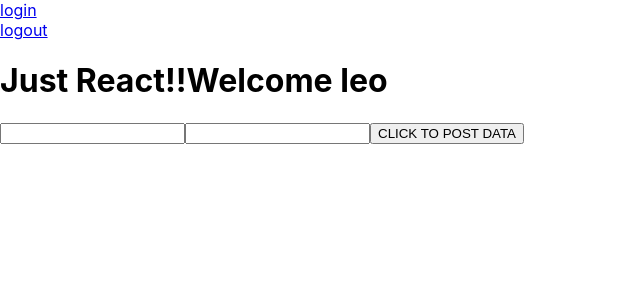
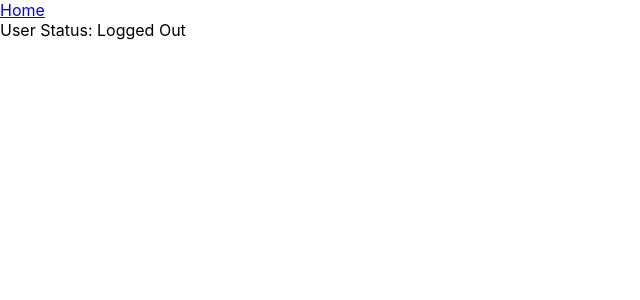
Before and after one commit to leost3/MoviesMania, a React (Create React App) app: page /app/leo in a window 1280 px wide. Shown: the top 300 px of the page, without its empty margins (0-640 px from the left). Built offline with nearby package versions, Linux system fonts and the light colour scheme.

Commit message:
sucessful login auth

```diff
--- a/src/components/App.js
+++ b/src/components/App.js
@@ -1,62 +1,74 @@
 import React from 'react';
-import './App.css';
-import Cars from './Cars';
-import LoginForm from './LoginForm';
-import axios from 'axios';
-import { BrowserRouter as Router, Link, NavLink, Redirect} from 'react-router-dom';
+import Home from './Home';
+import Error from './Error';
+import { BrowserRouter as Router, Switch} from 'react-router-dom';
 import Route from 'react-router-dom/Route';
+import SignupForm from './SignupForm';
+import MoviesList from './MoviesList';
 
 class App extends React.Component {
 
   state = {
-    login: false,
-    cars: [],
+    isLoggedIn: false,
   }
 
 
-  checkLogin = (status) => {
-    if (status) {
-      this.setState({login: status});
-      this.getList();
-    }
+  handleLogin = (e) => {
+    this.setState({isLoggedIn: true});
+    console.log(this.state.isLoggedIn)
   }
 
-  getList = () => {
-    // console.log("list")
-    if (this.state) {
-      let bodyFormData = new FormData();
-      bodyFormData.append("action", "list");
-      const config = {
-        headers: {'Content-Type': 'application/x-www-form-urlencoded'}
-      };
-      axios.post(
-        'http://localhost:8181/shoppingprojectphp/api/cars.php',
-        bodyFormData,
-        config
-      )
-      .then( response => {
-        // console.log(response.data);
-        this.setState({cars: response.data.result});
-      })
-      .catch( error => {
-        console.log(error);
-      });
-    }
-  }
+
 
   render() {
-    console.log(this.props.params.params.appname )
+      console.log(this.props)
     return (
-      <div className = '' >
-       <Link to='/'>logout</Link>
-       <h1> Just React!!Welcome {this.props.params.params.appname }</h1>
-        {/* <h2>Hello, this is {this.props.match.params.appname}</h2>  */}
-        <LoginForm checkLogin={this.checkLogin} />
-          {/* <button onClick = {this.getPhp}> CLICK TO GET DATA </button> */}
-        <Cars carsList={this.state.cars}/>
-      </div>
-    );
-  }
+        <div>
+            <Router>
+                <div>
+                    <Switch>
+                        {/* <Route path='/app/:appname' exact render={({match})=>(this.state.loggedIn ? ( <App params={match} />) : (< Redirect to='/' />))}/> */}
+                        <Route path='/app/:appname' exact render={ props => (
+                            <MoviesList {...props} loggedInStatus={this.state.isLoggedIn}/>
+                        )} />
+                        <Route path='/' exact strict render={ props => (
+                            <Home  {...props} handleLogin={this.handleLogin} loggedInStatus={this.state.isLoggedIn}  />
+                        )} />
+                        <Route path='/signup' component={SignupForm} />
+                        <Route component={Error} />
+                    </Switch>
+                </div>
+            </Router>
+        </div>
+
+    )
+}
+
 }
 
 export default App;
+
+
+
+// getList = () => {
+//   // console.log("list")
+//   if (this.state) {
+//     let bodyFormData = new FormData();
+//     bodyFormData.append("action", "list");
+//     const config = {
+//       headers: {'Content-Type': 'application/x-www-form-urlencoded'}
+//     };
+//     axios.post(
+//       'http://localhost:8181/shoppingprojectphp/api/cars.php',
+//       bodyFormData,
+//       config
+//     )
+//     .then( response => {
+//       // console.log(response.data);
+//       this.setState({cars: response.data.result});
+//     })
+//     .catch( error => {
+//       console.log(error);
+//     });
+//   }
+// }
--- /dev/null
+++ b/src/components/Error.js
@@ -0,0 +1,16 @@
+import React from 'react'
+import {Link} from 'react-router-dom';
+
+
+
+function Error() {
+
+    return (
+        <div>
+<           Link to="/">Home</Link> <br/>
+            <h1>Page does not exist</h1>
+        </div>
+    )
+}
+
+export default Error;
--- a/src/components/Home.js
+++ b/src/components/Home.js
@@ -1,16 +1,15 @@
 import React from 'react'
-import { BrowserRouter as Router, Link, NavLink, Redirect} from 'react-router-dom';
-import Route from 'react-router-dom/Route';
+import {Link} from 'react-router-dom';
+import LoginForm from './LoginForm';
 
-function Home() {
+function Home(props) {
+    return (
+            <div>
+                <LoginForm {...props}/>
+                <Link to="/signup">SignUp</Link>
+                <h1>Landing Page</h1>
+            </div>
 
-    return (
-        <div>
-            <div>
-                    <Link to='/app/leo'>goapp</Link>
-                </div>
-
-        </div>
     )
 }
 
--- a/src/components/LoginForm.js
+++ b/src/components/LoginForm.js
@@ -1,42 +1,56 @@
-import React from 'react'
+import React from 'react';
 import axios from 'axios';
+
+// import { Redirect } from 'react-router-dom';
 
 class LoginForm extends React.Component {
     state = {
-        login: false,
+        username: 'sa',
+        password: 'sa',
     }
 
+    handleUsernameInput = (e) => {
+      this.setState({...this.state, username:e.target.value})
+    }
+    handlePasswordInput = (e) => {
+      this.setState({...this.state, password:e.target.value})
+    }
 
-    postPhp = (e) => {
+    handleSubmit = (e) => {
+      e.preventDefault();
       console.log('form submited');
-        e.preventDefault();
-
     const config = {
       headers: {'Content-Type': 'application/x-www-form-urlencoded'}
     };
     axios.post(
       'http://localhost:8181/shoppingprojectphp/api/user.php',
       {
-            data:"login",
-            username:"sa",
-            password:"sa",
+        action:"login",
+        username:this.state.username,
+        password:this.state.password,
       },
       config
     )
     .then( response => {
-            this.props.checkLogin(response.data.response);
+        // console.log(this.state);
+    console.log(response.data.isLoggedIn);
+    if (response.data.isLoggedIn) {
+      this.props.handleLogin(response.data);
+      this.props.history.push(`app/${this.state.username}`);
+    }
     })
     .catch( error => {
       console.log(error);
     });
     }
+
     render() {
         return (
           <div>
-            <form onSubmit={this.postPhp}>
-                <input className="" type="text"/>
-                <input className="" type="text"/>
-                <button type="submit"> CLICK TO POST DATA </button>
+              <form onSubmit={this.handleSubmit}>
+                  <input className="" value={this.state.username} placeholder="username" type="text" onChange={this.handleUsernameInput}/>
+                  <input className="" value={this.state.password} placeholder="password" type="text" onChange={this.handlePasswordInput}/>
+                  <button type="submit"> Login </button>
               </form>
           </div>
         )
--- /dev/null
+++ b/src/components/MoviesList.js
@@ -0,0 +1,17 @@
+import React from 'react'
+import {Link} from 'react-router-dom';
+
+class MoviesList extends React.Component{
+    render() {
+        // console.log(this.props.loggedInStatus);
+        return (
+            <div>
+                <Link to="/">Home</Link> <br/>
+                User Status:  {this.props.loggedInStatus ? "Logged in" : "Logged Out"}
+            </div>
+        )
+    }
+}
+
+
+export default MoviesList;
--- /dev/null
+++ b/src/components/SignupForm.js
@@ -0,0 +1,38 @@
+import React from 'react'
+import { Link } from 'react-router-dom';
+
+class Signup extends React.Component {
+    state = {
+        username: 'leo@',
+        password: 'sa',
+    }
+
+    handleUsernameInput = (e) => {
+      this.setState({...this.state, username:e.target.value})
+    }
+    handlePasswordInput = (e) => {
+      this.setState({...this.state, password:e.target.value})
+    }
+
+    handleSubmit = (e) => {
+      e.preventDefault();
+      this.props.handleLogin(e);
+      this.props.history.push(`/app/${this.state.username}`);
+    }
+
+    render() {
+        return (
+          <div>
+            <Link to="/">Home</Link>
+              <form onSubmit={this.handleSubmit}>
+                  <input className="" value={this.state.username} placeholder="username" type="text" onChange={this.handleUsernameInput}/>
+                  <input className="" value={this.state.password} placeholder="confirm password" type="text" onChange={this.handlePasswordInput}/>
+                  <input className="" value={this.state.password} placeholder="confirm password" type="text" onChange={this.handlePasswordInput}/>
+                  <button type="submit"> Login </button>
+              </form>
+          </div>
+        )
+    }
+}
+
+export default Signup;
--- a/src/index.js
+++ b/src/index.js
@@ -1,6 +1,6 @@
 import React from 'react';
 import ReactDOM from 'react-dom';
 import './index.css';
-import Index1 from './index1';
+import App from './components/App';
 
-ReactDOM.render(<Index1 />, document.getElementById('root'));
+ReactDOM.render(<App />, document.getElementById('root'));
--- a/src/index1.js
+++ /dev/null
@@ -1,33 +0,0 @@
-import React from 'react';
-import ReactDOM from 'react-dom';
-import './index.css';
-import App from './components/App';
-import Home from './components/Home';
-import { BrowserRouter as Router, Link, NavLink, Redirect} from 'react-router-dom';
-import Route from 'react-router-dom/Route';
-import LoginForm from './components/LoginForm';
-
-class Index1 extends React.Component {
-
-    state = {loggedIn: true}
-
-    render() {
-        return (
-            <div>
-                <Router>
-                    <div>
-                        <Link to='/app/leo'>
-                            login
-                        </Link>
-                        <Route path='/app/:appname' exact render={({match})=>(this.state.loggedIn ? ( <App params={match} />) : (< Redirect to='/' />))}/>
-                        <Route path='/' exact strict component={Home} />
-                        <Route path='/login' component={LoginForm} />
-                    </div>
-                </Router>
-            </div>
-
-        )
-    }
-}
-
-export default Index1;
```
Lines whose indentation alone changed are shown as unchanged.
